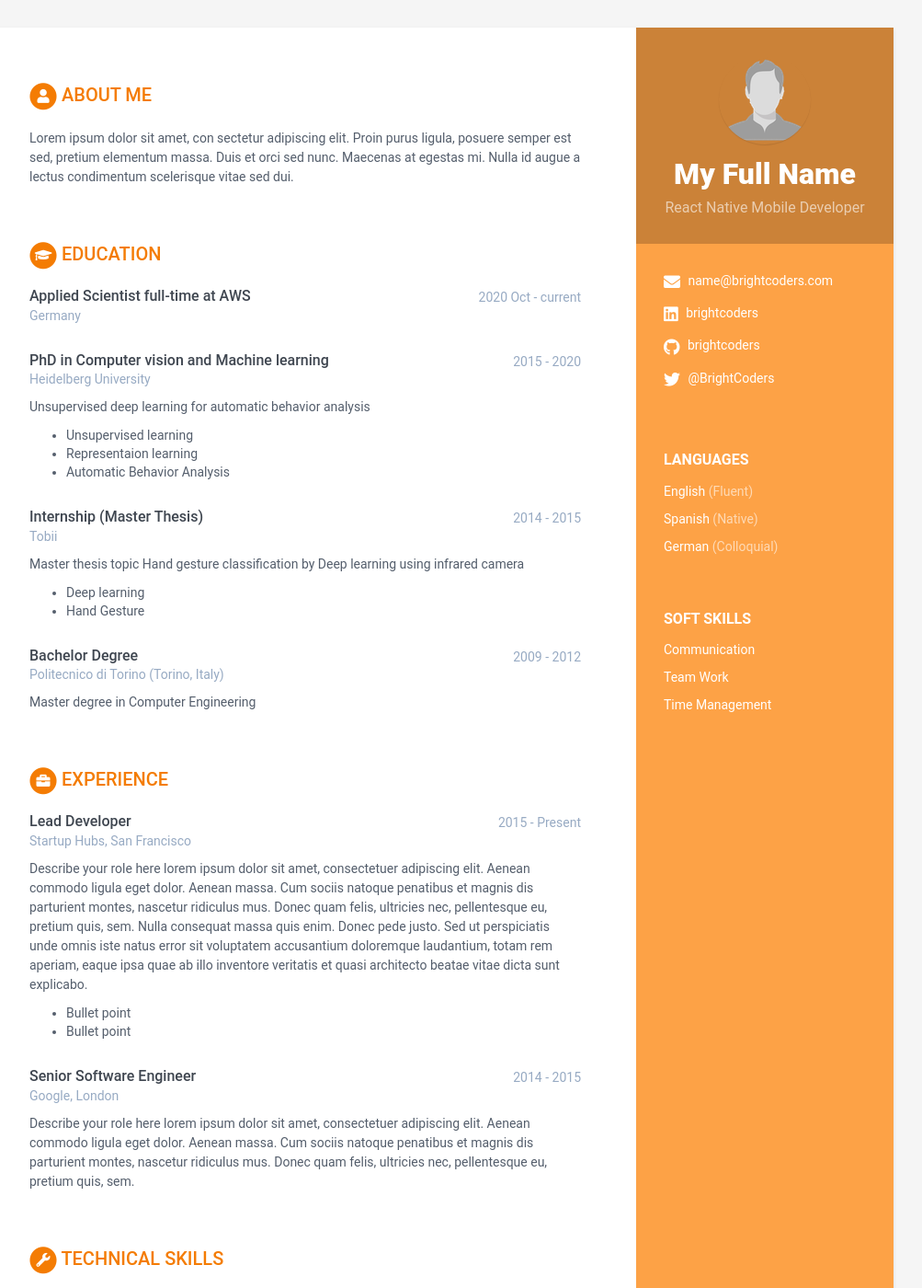
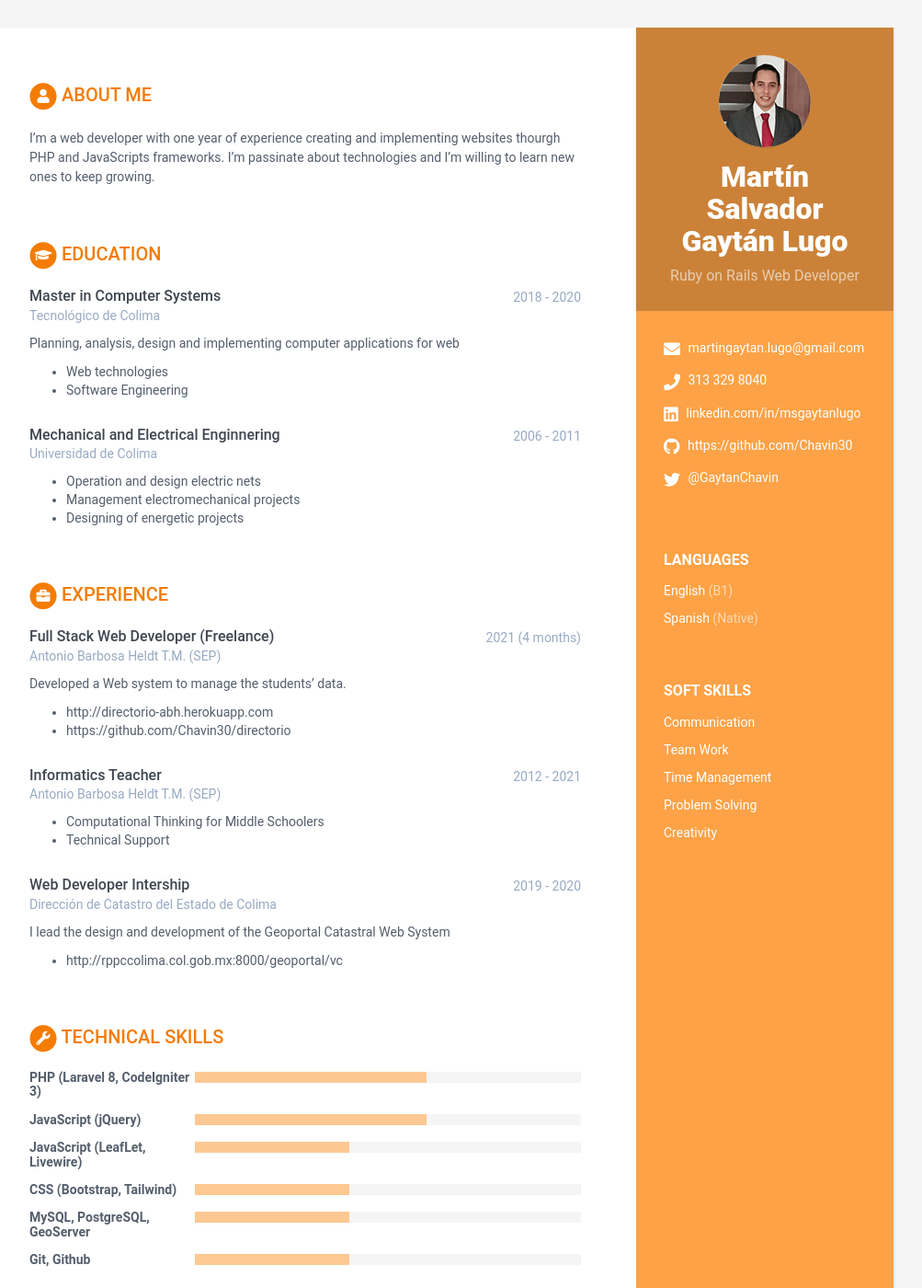
Before and after one commit to BC-MAY-21-ROR/kata-04-resume-Chavin30, a Jekyll site: the page built from index.html, in a window 1280 px wide and 1400 px high. Shown: the whole window at 92% size, without its empty margins (168-1171 px from the left). Built offline with Jekyll 4.4.1, drawn with Linux system fonts in a browser that asks for light colours; some of the changed text lies outside the part shown.

Commit message:
resume done

```diff
--- a/_data/data.yml
+++ b/_data/data.yml
@@ -7,19 +7,19 @@ sidebar:
   education: False # NO MODIFICAR
 
   # Profile information
-  name: My Full Name # Nombre completo
-  tagline: React Native Mobile Developer # React Native Mobile Developer ó Ruby on Rails Web Developer Según sea el caso
+  name: Martín Salvador Gaytán Lugo # Nombre completo
+  tagline: Ruby on Rails Web Developer # React Native Mobile Developer ó Ruby on Rails Web Developer Según sea el caso
   avatar: profile.png # Colocar una imagen con tu foto de 100x100 pixels dentro de /assets/images
 
   # Actualiza tus datos de contacto
-  email: name@brightcoders.com
-  phone:
+  email: martingaytan.lugo@gmail.com
+  phone: 313 329 8040
   website: # No agregar http://
-  linkedin: brightcoders
-  github: brightcoders
+  linkedin: linkedin.com/in/msgaytanlugo
+  github: https://github.com/Chavin30
   gitlab:
   bitbucket:
-  twitter: '@BrightCoders'
+  twitter: '@GaytanChavin'
   stack-overflow: # Number/Username, e.g. 123456/alandoe
   codewars:
   goodreads: # Number-Username, e.g. 123456-alandoe
@@ -27,13 +27,10 @@ sidebar:
   # Actualiza según los idiomas y nieles que tienes. Agrega o Elimina según sea necesario.
   languages:
     - idiom: English
-      level: Fluent # Utiliza el resultado de tu examen oficial, o el nivel de acuerdo al modelo Dreyfus
+      level: B1 # Utiliza el resultado de tu examen oficial, o el nivel de acuerdo al modelo Dreyfus
 
     - idiom: Spanish
       level: Native # Utiliza el resultado de tu examen oficial, o el nivel de acuerdo al modelo Dreyfus
-
-    - idiom: German
-      level: Colloquial
 
   # Registra aquí tus soft skills. Agrega o elimina según sea necesario
   interests:
@@ -46,71 +43,62 @@ sidebar:
     - item: Time Management
       link: # dejar en blanco
 
+    - item: Problem Solving
+      link: # dejar en blanco
+
+    - item: Creativity
+      link: # dejar en blanco
+
 # Registra aquí un resumen de tu perfil
 career-profile:
   title: About Me # NO MODIFICAR
   summary: |
-    Lorem ipsum dolor sit amet, con sectetur adipiscing elit. Proin purus ligula, posuere semper est sed, pretium elementum massa. Duis et orci sed nunc. Maecenas at egestas mi. Nulla id augue a lectus condimentum scelerisque vitae sed dui.
+    I'm a web developer with one year of experience creating and implementing websites thourgh PHP and JavaScripts frameworks. I'm passinate about technologies and I'm willing to learn new ones to keep growing.
 
 # Registra aquí tus estudios. Agrega o elimina según sea necesario
 educationcomplete:
-  - degree: Applied Scientist full-time at AWS
-    university: Germany
-    time: 2020 Oct - current
+  - degree: Master in Computer Systems
+    university: Tecnológico de Colima
+    time: 2018 - 2020
+    details: |
+      Planning, analysis, design and implementing computer applications for web
+
+        - Web technologies
+        - Software Engineering
+
+  - degree: Mechanical and Electrical Enginnering
+    university: Universidad de Colima
+    time: 2006 - 2011
     details: |
 
-  - degree: PhD in Computer vision and Machine learning
-    university: Heidelberg University
-    time: 2015 - 2020
-    details: |
-      Unsupervised deep learning for automatic behavior analysis
-
-        - Unsupervised learning
-        - Representaion learning
-        - Automatic Behavior Analysis
-
-  - degree: Internship (Master Thesis)
-    university: Tobii
-    time: 2014 - 2015
-    details: |
-      Master thesis topic Hand gesture classification by Deep learning using infrared camera
-
-        - Deep learning
-        - Hand Gesture
-
-  - degree: Bachelor Degree
-    university: Politecnico di Torino (Torino, Italy)
-    time: 2009 - 2012
-    details: |
-      Master degree in Computer Engineering
+        - Operation and design electric nets
+        - Management electromechanical projects
+        - Designing of energetic projects
 
 # Registra aquí tu experiencia. Agrega o elimina según sea necesario
 experiences:
-  - role: Lead Developer
-    time: 2015 - Present
-    company: Startup Hubs, San Francisco
+  - role: Full Stack Web Developer (Freelance)
+    time: 2021 (4 months)
+    company: Antonio Barbosa Heldt T.M. (SEP)
     details: |
-      Describe your role here lorem ipsum dolor sit amet, consectetuer
-      adipiscing elit. Aenean commodo ligula eget dolor. Aenean massa.
-      Cum sociis natoque penatibus et magnis dis parturient montes,
-      nascetur ridiculus mus. Donec quam felis, ultricies nec,
-      pellentesque eu, pretium quis, sem. Nulla consequat massa quis
-      enim. Donec pede justo. Sed ut perspiciatis unde omnis iste natus
-      error sit voluptatem accusantium doloremque laudantium, totam rem
-      aperiam, eaque ipsa quae ab illo inventore veritatis et quasi
-      architecto beatae vitae dicta sunt explicabo.
-        - Bullet point
-        - Bullet point
+      Developed a Web system to manage the students’ data.
+        - http://directorio-abh.herokuapp.com
+        - https://github.com/Chavin30/directorio
 
-  - role: Senior Software Engineer
-    time: 2014 - 2015
-    company: Google, London
+  - role: Informatics Teacher
+    time: 2012 - 2021
+    company: Antonio Barbosa Heldt T.M. (SEP)
     details: |
-      Describe your role here lorem ipsum dolor sit amet, consectetuer
-      adipiscing elit. Aenean commodo ligula eget dolor. Aenean massa.
-      Cum sociis natoque penatibus et magnis dis parturient montes,
-      nascetur ridiculus mus. Donec quam felis, ultricies nec,
-      pellentesque eu, pretium quis, sem.
+
+        - Computational Thinking for Middle Schoolers
+        - Technical Support
+
+  - role: Web Developer Intership
+    time: 2019 - 2020
+    company: Dirección de Catastro del Estado de Colima
+    details: |
+      I lead the design and development of the Geoportal Catastral Web System
+        - http://rppccolima.col.gob.mx:8000/geoportal/vc
 
 # Registra aquí tus habilidades técnicas, para level utiliza:
 # 20% para Novice
@@ -122,22 +110,22 @@ skills:
   title: Technical Skills # NO MODIFICAR
 
   toolset:
-    - name: Python
-      level: 20%
+    - name: PHP (Laravel 8, CodeIgniter 3)
+      level: 60%
 
-    - name: PyTorch
+    - name: JavaScript (jQuery)
+      level: 60%
+
+    - name: JavaScript (LeafLet, Livewire)
       level: 40%
 
-    - name: Tensorflow
-      level: 60%
+    - name: CSS (Bootstrap, Tailwind)
+      level: 40%
 
-    - name: Caffe
-      level: 80%
+    - name: MySQL, PostgreSQL, GeoServer
+      level: 40%
 
-    - name: Matlab
-      level: 100%
-
-    - name: C/C++
+    - name: Git, Github
       level: 40%
 
 # NO MODIFICAR
```
Also changed, not shown: assets/images/profile.png.
